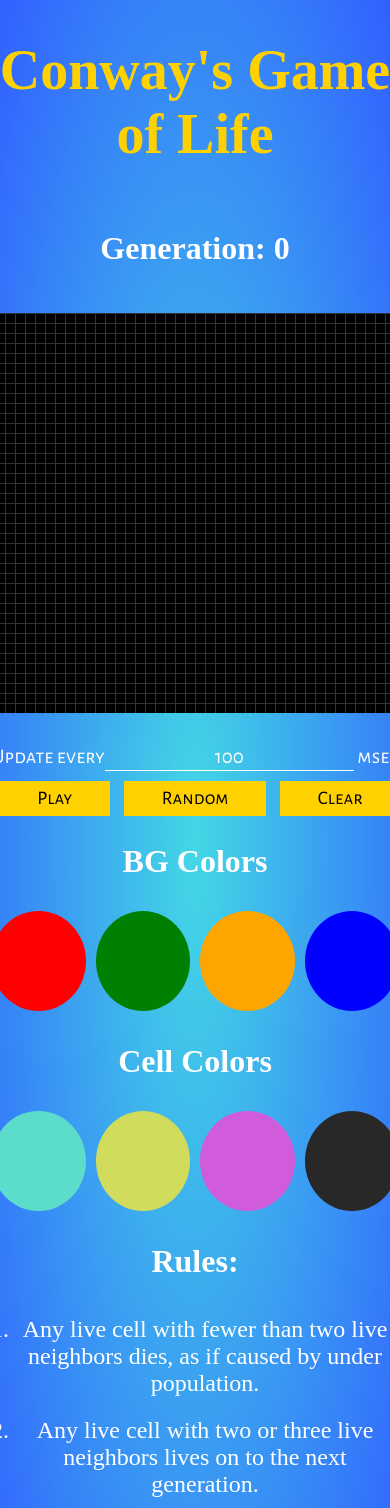
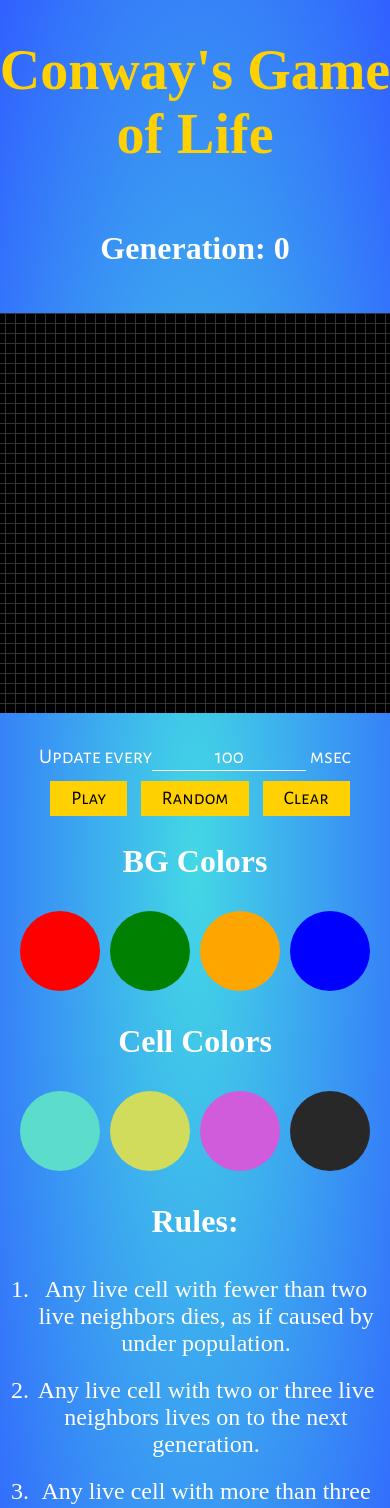
Before and after one commit to jawad727/Conways_GOL, a React (Create React App) app in the folder game_of_life/: page / in a window 390 px wide. Shown: the top 1508 px of the page. Built offline with nearby package versions, Linux system fonts and the light colour scheme; a web font is replaced by a local one.

Commit message:
colors mobile optimized

```diff
--- a/game_of_life/src/App.css
+++ b/game_of_life/src/App.css
@@ -145,6 +145,15 @@ input {
 
 @media (max-width: 600px) {
 
+  .presetWrapper {
+    display: none;
+  }
+
+  .colorsquare {
+    width: 80px;
+    height: 80px;
+  }
+
   .BoardWrapper1 {
     width: 100%;
     display: flex;
@@ -188,8 +197,20 @@ input {
     width: 95%;
   }
 
-  .presetWrapper {
-    display: none;
+}
+
+@media (max-width: 475px) {
+
+  .UpdateInput {
+    width: 150px;
+  }
+
+  .button {
+    padding: 5px 20px;;
+  }
+
+  .rulesWrapper {
+    margin-bottom: 60px;
   }
 
 }
--- a/game_of_life/src/components/grid/Grid.js
+++ b/game_of_life/src/components/grid/Grid.js
@@ -288,6 +288,7 @@ class Grid extends Component {
           <div className='controls'>
            Update every
             <input
+              className="UpdateInput"
               value={this.state.interval}
               onChange={this.handleIntervalChange}
             />{" "}
```
